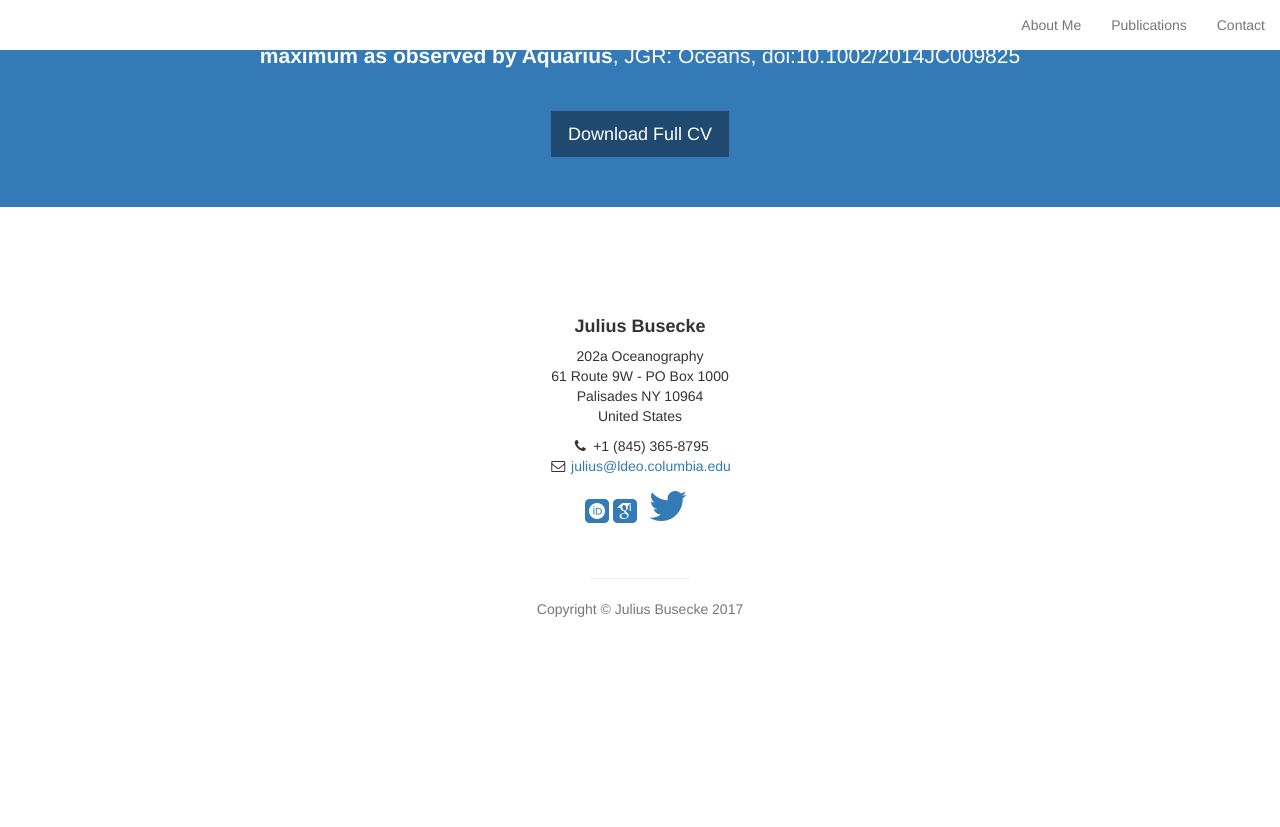
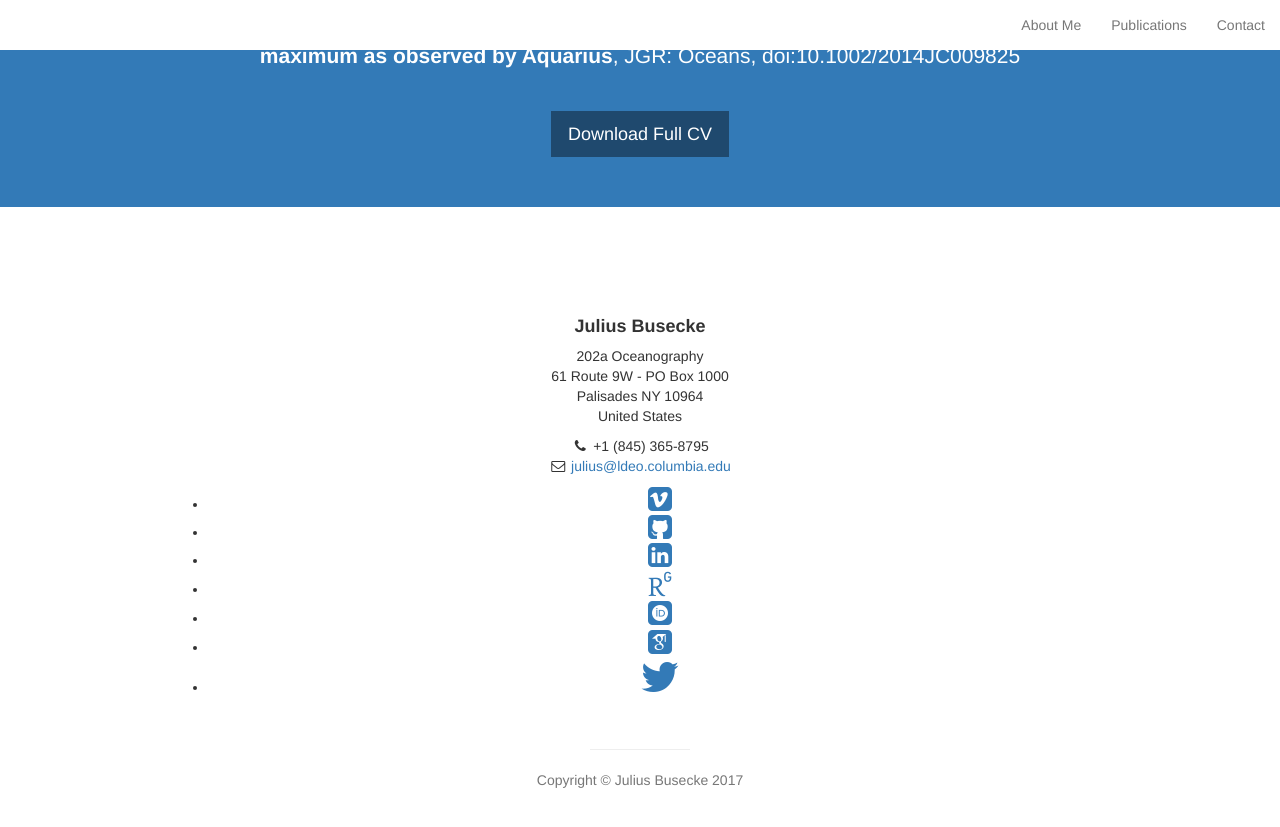
Before and after one commit to jbusecke/jbusecke.github.io, a Jekyll site: the page built from index.html, in a window 1280 px wide and 900 px high, scrolled down 2455 px. Shown: the top 827 px of the window. Built offline with Jekyll 4.4.1, drawn with Linux system fonts in a browser that asks for light colours; some web fonts are replaced; before the commit the page ends 3184 px from its top, so only the background shows below that.

Commit message:
try black

```diff
--- a/index.html
+++ b/index.html
@@ -157,7 +157,8 @@
                       <li>  <a href="https://www.researchgate.net/profile/Julius_Busecke">ResearchGate</a> </li>
                     </ul> -->
 
-                    <!-- <ul class="list-inline">
+                    <!-- <ul class="list-inline"> -->
+                    <ul class="list">
                         <li>
                             <a href="https://vimeo.com/user52830334"><i class="fa fa-vimeo-square fa-fw fa-2x"></i></a>
                         </li>
@@ -180,12 +181,12 @@
                         <li>
                             <a href="#"><i class="fa fa-twitter fa-fw fa-3x"></i></a>
                         </li>
-                    </ul> -->
-                    <p style="color:black;">
+                    </ul>
+                    <!-- <p style="color:black;">
                       <a href="https://www.orcid.org/0000-0001-8571-865X"><i class="ai ai-orcid-square ai-2x"></i></a>
                       <a href="https://scholar.google.com/citations?user=nXQo4RkAAAAJ&hl=en"><i class="ai ai-google-scholar-square ai-2x"></i></a>
                       <a href="#"><i class="fa fa-twitter fa-fw fa-3x"></i></a>
-                    </p>
+                    </p> -->
 
                     <br>
 
```
